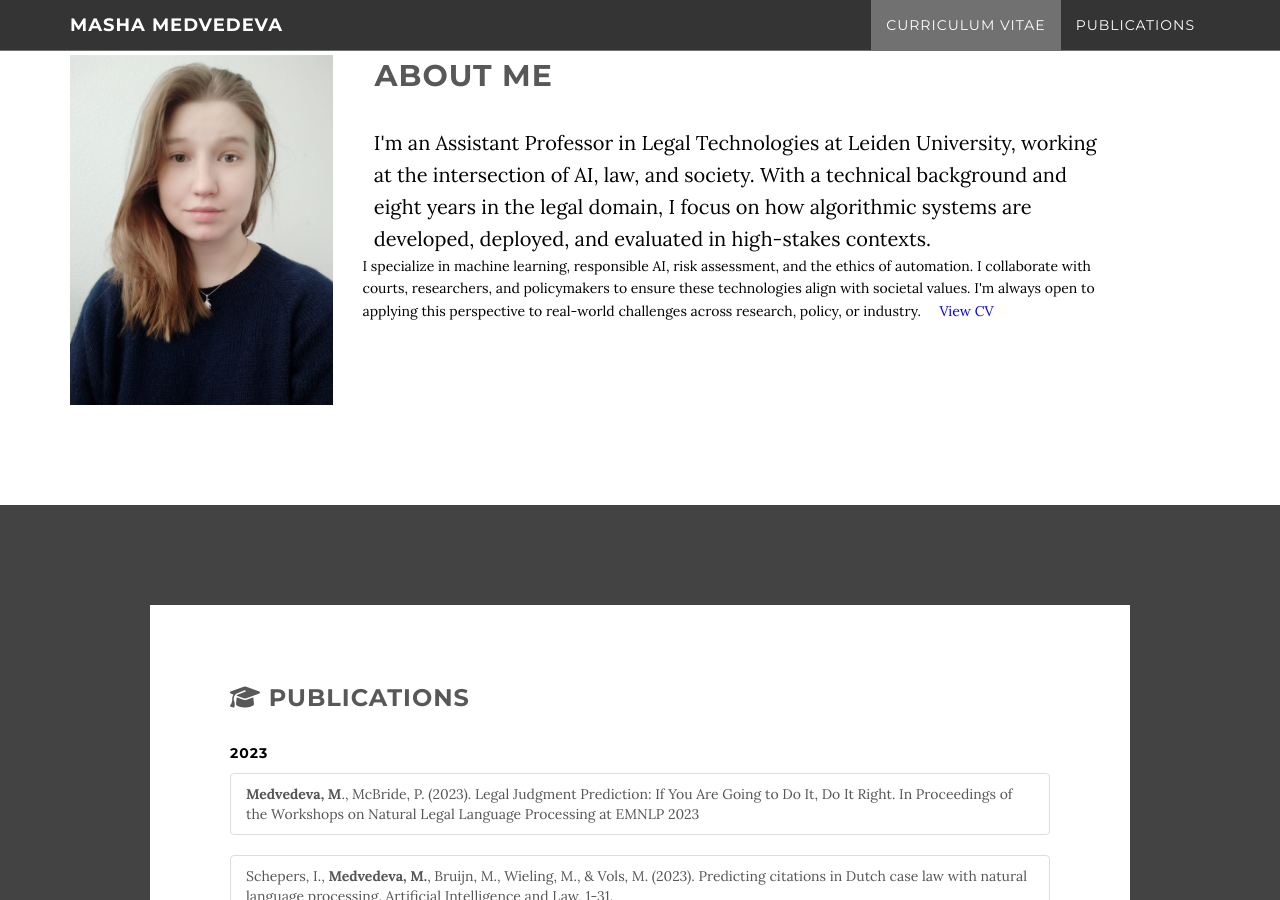
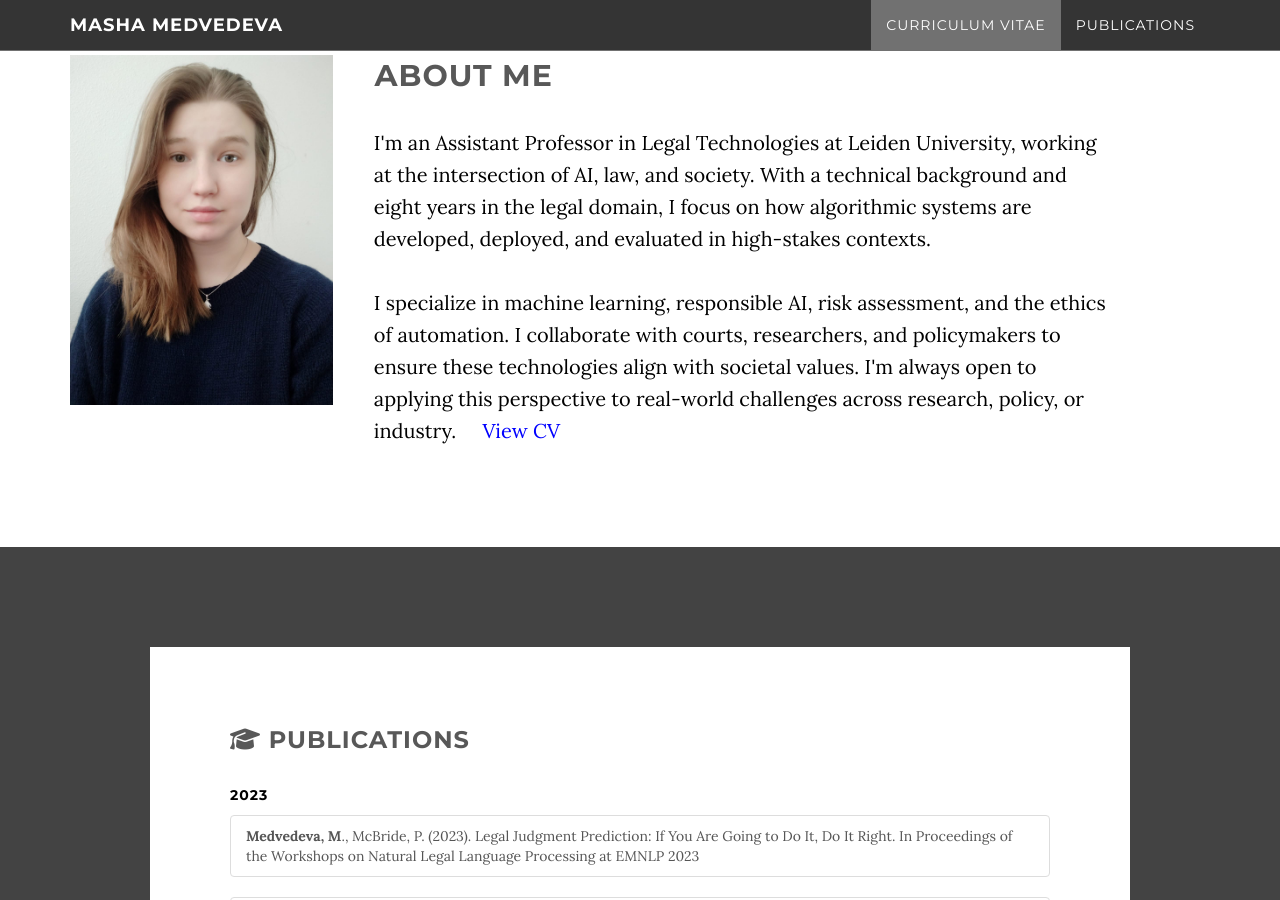
Before and after one commit to masha-medvedeva/masha-medvedeva.github.io, a Jekyll site: the page built from index.html, in a window 1280 px wide and 900 px high, scrolled down 945 px. Built offline with Jekyll 4.4.1, drawn with Linux system fonts in a browser that asks for light colours; nearby versions of some CDN libraries.

Commit message:
Update about.html

```diff
--- a/_includes/about.html
+++ b/_includes/about.html
@@ -6,8 +6,8 @@
             <div class="col-sm-8">
                 <p class="top-about"><a href="https://www.linkedin.com/in/masha-medvedeva/" target="_blank"><h2 style="text-align:left;margin-left:12px">ABOUT ME</h2></a></p>
                 <p style="font-size: 20px" class="left-three"> I'm an Assistant Professor in Legal Technologies at Leiden University, working at the intersection of AI, law, and society. With a technical background and eight years in the legal domain, I focus on how algorithmic systems are developed, deployed, and evaluated in high-stakes contexts.
-</p>
-<p>I specialize in machine learning, responsible AI, risk assessment, and the ethics of automation. I collaborate with courts, researchers, and policymakers to ensure these technologies align with societal values. I'm always open to applying this perspective to real-world challenges across research, policy, or industry. &nbsp&nbsp&nbsp <a style="color: blue" href="./CV/Masha_Medvedeva_CV_2025.pdf" target="_new">View CV</a>
+
+<br><br>I specialize in machine learning, responsible AI, risk assessment, and the ethics of automation. I collaborate with courts, researchers, and policymakers to ensure these technologies align with societal values. I'm always open to applying this perspective to real-world challenges across research, policy, or industry. &nbsp&nbsp&nbsp <a style="color: blue" href="./CV/Masha_Medvedeva_CV_2025.pdf" target="_new">View CV</a>
 <!--                     &nbsp&nbsp&nbsp <a style="color: blue" href="./CV/MashaMedvedeva_FullCV.pdf" target="_new">Full CV</a>
  -->
                 </p>
```
